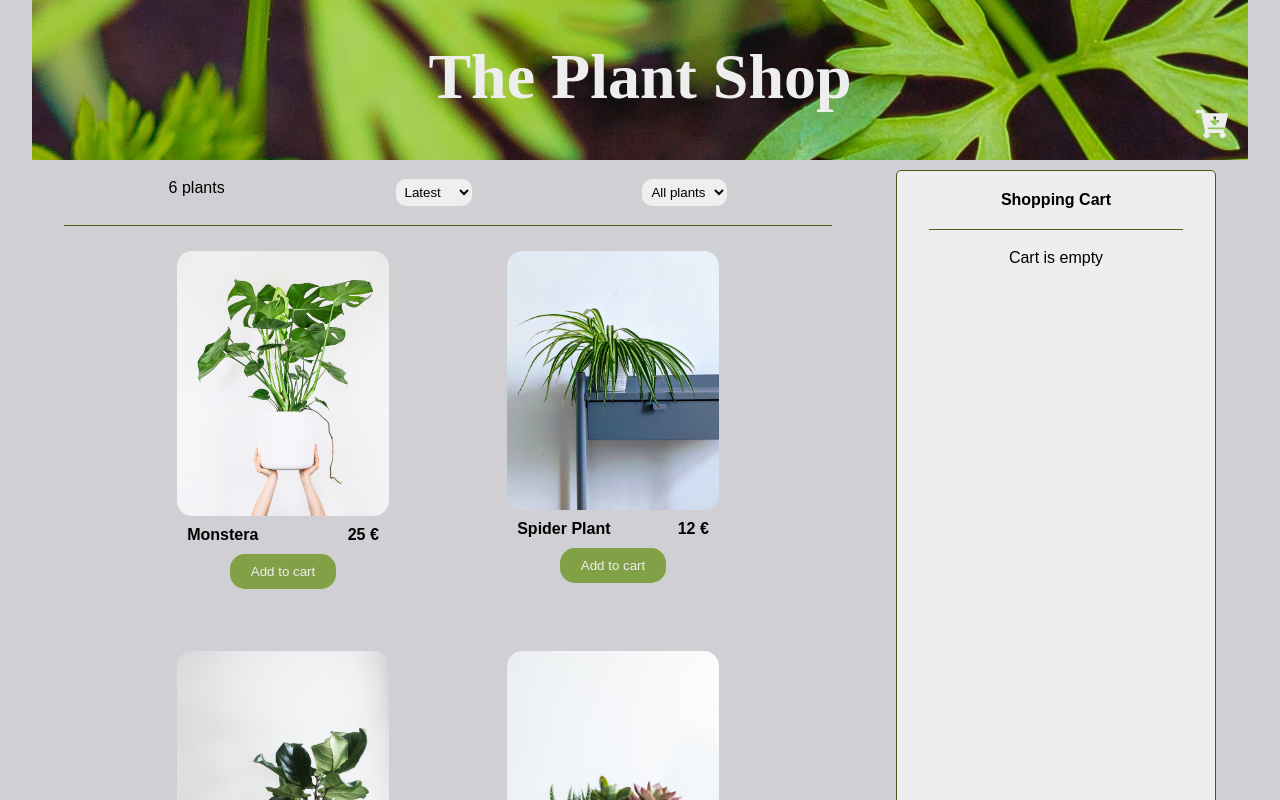
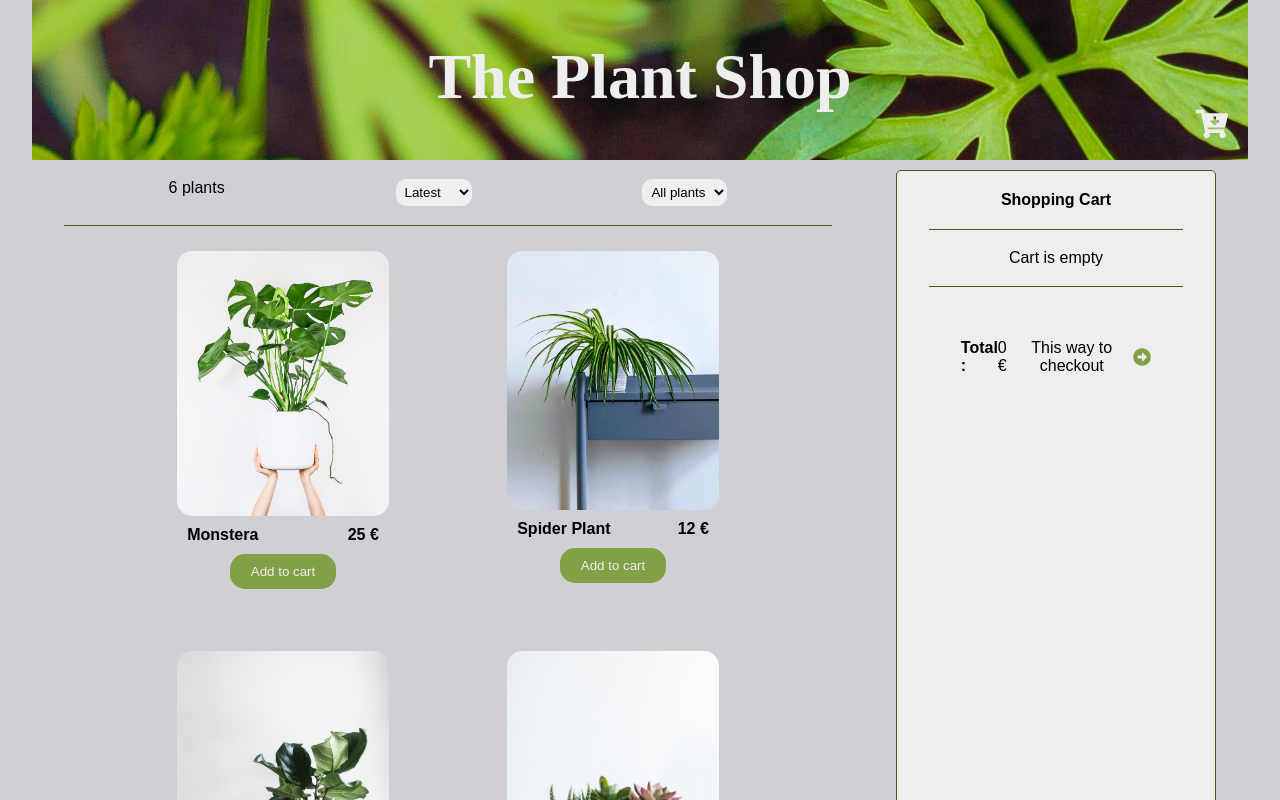
Before and after one commit to LauraTrehout/plant-shop-front, a React (Create React App) app: page / in a window 1280 px wide. Shown: the top 800 px of the page. Built offline with nearby package versions, Linux system fonts and the light colour scheme; a web font is replaced by a local one.

Commit message:
add to cart, remove and total

```diff
--- a/src/App.js
+++ b/src/App.js
@@ -40,6 +40,11 @@ function App() {
     }
   };
 
+  const removeFromCart = (plant) => {
+    const cart = cartItems.slice()
+    setCartItems(cart.filter(item => item._id !== plant._id))
+  }
+
   const sortPlants = (e) => {
     setSort(e.target.value)
     setPlants(plants.sort((a, b) => (
@@ -62,7 +67,7 @@ function App() {
           />
           <PlantList plants={plants} className="plant-list" addToCart={addToCart} />
         </div>
-        <Cart className="cart" cartItems={cartItems} />
+        <Cart className="cart" cartItems={cartItems} removeFromCart={removeFromCart} />
       </div>
     </div>
   );
--- a/src/components/Cart/Cart.css
+++ b/src/components/Cart/Cart.css
@@ -25,9 +25,25 @@
 
 .cart-items {
     margin: auto;
-    width: 22vw;
+    width: 80%;
     display: flex;
     flex-direction: column;
     justify-content: center;
     align-items: center;
 }
+
+.cart-total {
+    width: 80%;
+    display: flex;
+    justify-content: space-around;
+    align-items: center;
+    padding: 2rem;
+    margin: auto;
+    border-top: solid 1px var(--color-darkGreen);
+}
+
+.checkout {
+    color: var(--color-mediumGreen);
+    font-size: 2rem;
+    cursor: pointer;
+}
--- a/src/components/Cart/Cart.jsx
+++ b/src/components/Cart/Cart.jsx
@@ -1,3 +1,5 @@
+import { FaArrowAltCircleRight, FaCartArrowDown } from 'react-icons/fa'
+
 import CartItemCard from './../CartItemCard/CartItemCard';
 
 import './Cart.css'
@@ -14,7 +16,15 @@ const Cart = ({ cartItems, removeFromCart }) => {
                     <CartItemCard key={item._id} cartItem={item} removeFromCart={removeFromCart} />
                 ))}
             </div>
-        </div>
+            <div className='cart-total'>
+                <h2>Total : </h2>
+                <div>
+                    {cartItems.reduce((a,c) => a + c.price*c.count, 0)} €
+                </div>
+                <p>This way to checkout</p>
+                <FaArrowAltCircleRight className='checkout'/>
+                </div>
+                </div>
      );
 }
 
--- a/src/components/CartItemCard/CartItemCard.jsx
+++ b/src/components/CartItemCard/CartItemCard.jsx
@@ -4,7 +4,7 @@ const CartItemCard = ({ cartItem, removeFromCart }) => {
     return (
         <div className='cart-card'>
             <img src={cartItem.image} alt={cartItem.name} />
-            <p>{cartItem.name}</p>
+            <p>{cartItem.count} x {cartItem.name} {cartItem.price} €</p>
             <button className='remove' onClick={() => removeFromCart(cartItem)}>Remove</button>
         </div>
      );
--- a/src/data.json
+++ b/src/data.json
@@ -16,7 +16,7 @@
     },
     {
       "_id": "3",
-      "name" : "Fig tree",
+      "name" : "Fig Tree",
       "price":"20",
       "image": "images/fig_tree.jpg",
       "category": "Outdoor"
```
